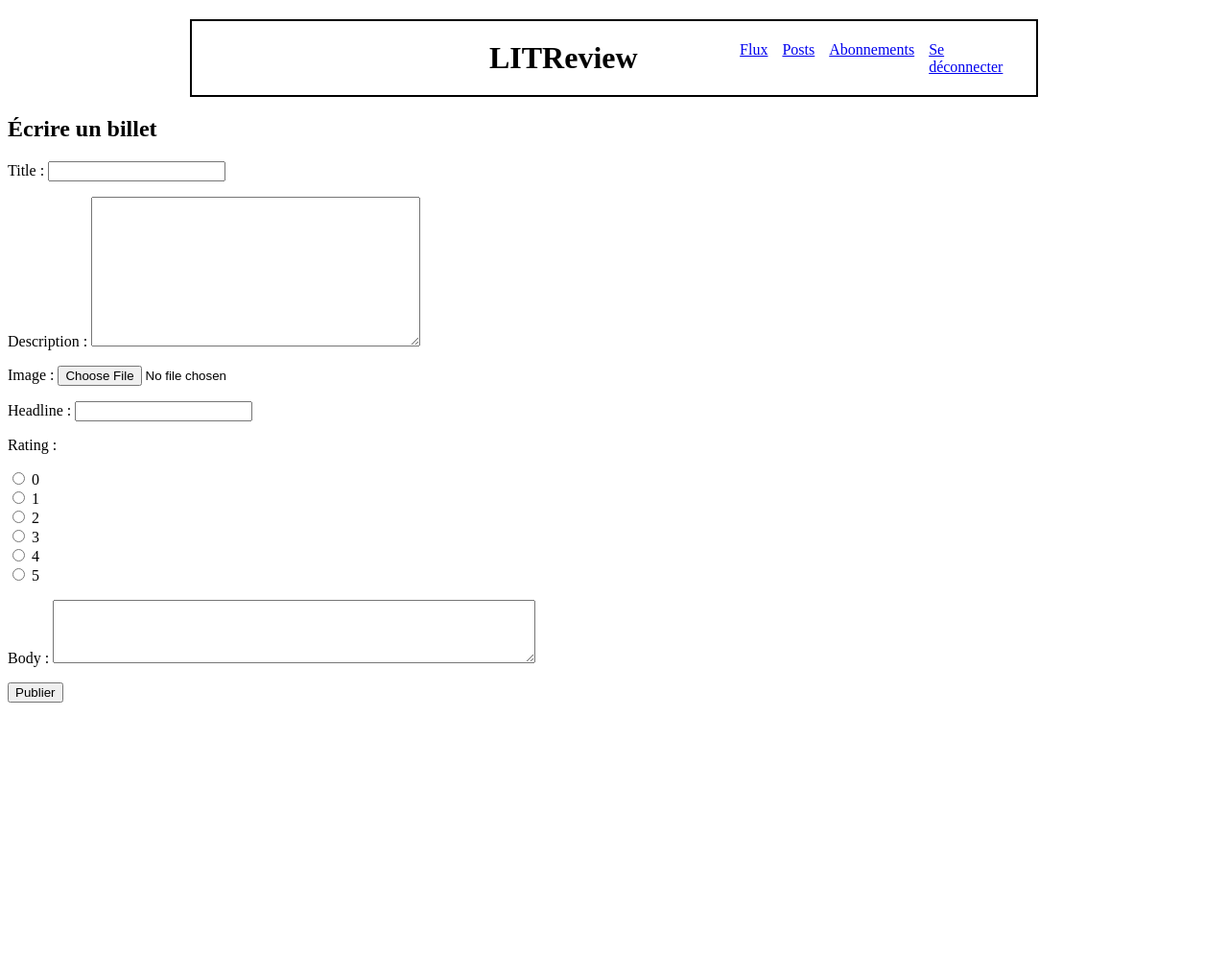
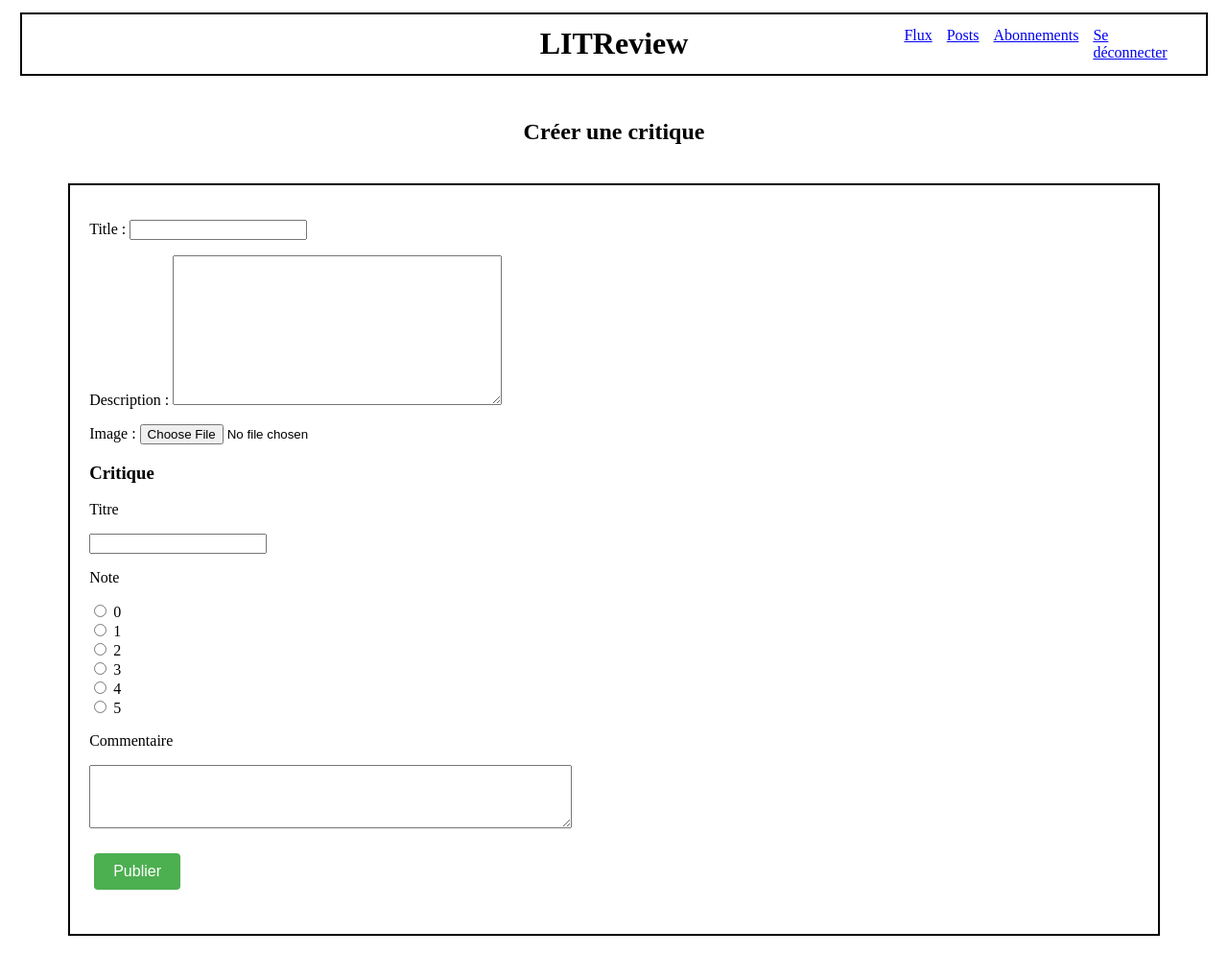
Before and after one commit to NicolasF425/litrevu, a Django app: page /review/ in a window 1280 px wide. Shown: the whole page at 96% size. Before the commit the page ends 732 px from the top, so only its background shows below. Run offline with Django 5.2, Linux system fonts and the light colour scheme; a user stored in the database is signed in.

Commit message:
modif css

```diff
--- a/litrevu/appli/templates/appli/create_review.html
+++ b/litrevu/appli/templates/appli/create_review.html
@@ -1,11 +1,36 @@
 {% extends 'base_connected.html' %}
 
 {% block content %}
-    <h2>Écrire un billet</h2>
-    <form method="post" enctype="multipart/form-data">
-        {{ ticket_form.as_p }}
-        {{ review_form.as_p }}
-        {% csrf_token %}
-        <button type="submit" >Publier</button>
-    </form>
+
+    <div class="center">
+        <h2>Créer une critique</h2>
+    </div>
+
+    <div class="div_border_internal">
+        <form method="post" enctype="multipart/form-data">
+            {{ ticket_form.as_p }}
+
+            <div>
+                <p><h3>Critique</h3></p>
+                <div>
+                    <label>Titre</label>
+                    <p>{{ review_form.headline }}</p>
+                </div>
+
+                <div class="inline">
+                    <label>Note</label>
+                    <p><span>{{ review_form.rating }}</span></p>
+                </div>
+
+                <div>
+                    <label>Commentaire</label>
+                    <p>{{ review_form.body }}</p>
+                </div>
+            </div>
+
+            {% csrf_token %}
+            <button type="submit" class="button">Publier</button>
+        </form>
+    </div>
+
 {% endblock content %}
--- a/litrevu/appli/templates/appli/flux.html
+++ b/litrevu/appli/templates/appli/flux.html
@@ -14,12 +14,14 @@
             {% if post|get_class == 'Ticket' %}
                 <p>{{ post.user.username }} a demandé une critique</p>
                 <p>{{ post.title }}</p>
-                <p>{{ post.time_created }}</p>
+                <p class="align-right">{{ post.time_created }}</p>
                 <p>{{ post.description }}</p>
                 {% if post.image %}
                     <img src="/media/{{post.image}}" alt="image">
                 {% endif %}
-                <a href="{% url 'response' post.id %}" class="button">Créer une critique</a>
+                <div class="align-right">
+                    <a href="{% url 'response' post.id %}" class="button">Créer une critique</a>
+                </div>
             {% elif post|get_class == 'Review' %}
                 <p>{{ post.time_created }}</p>
                 <p><h3>{{ post.headline }} - {{ post.rating }} ★</h3></p>
--- a/litrevu/static/styles.css
+++ b/litrevu/static/styles.css
@@ -14,6 +14,18 @@
 .signup-div {
     width: 40%;
     text-align: center;
+}
+
+/* base bordure */
+.base-border {
+    border-width:2px;
+    border-style:solid;
+    border-color:black;
+    margin-left: 1%;
+    margin-right: 1%;
+    margin-top: 1%;
+    margin-bottom: 2%;
+    padding: 1%;
 }
 
 /* bordure ticket et review */
@@ -41,8 +53,8 @@
 }
 
 .div_margins {
-    margin-left: 15%;
-    margin-right: 15%;
+    margin-left: 20%;
+    margin-right: 20%;
 }
 
 /* bordure abonnements et abonnes */
@@ -148,9 +160,17 @@ img {
     justify-content: flex-end;
 }
 
-.rating-options-inline {
+.inline {
+    display: inline-block;
+}
+
+.align-right {
     display: flex;
-    flex-direction: row; /* Direction normale (de gauche à droite) */
-    justify-content: flex-start;
-    align-items: center;
+    justify-content: flex-end;
+    padding: 10px;
 }
+
+.center {
+    display: flex;
+    justify-content: center;
+}
--- a/litrevu/templates/base.html
+++ b/litrevu/templates/base.html
@@ -6,7 +6,7 @@
         <title>LITReview</title>
     </head>
     <body>
-        <div class="div_border">
+        <div class="base-border">
             <div class="header-container">
                 <h1 class="title">LITReview</h1>
             </div>
--- a/litrevu/templates/base_connected.html
+++ b/litrevu/templates/base_connected.html
@@ -6,7 +6,7 @@
         <title>LITReview</title>
     </head>
     <body>
-        <div class="div_border">
+        <div class="base-border">
             <div class="header-container">
                 <div class="left-space"></div>
                 <h1 class="title">LITReview</h1>
```
Also changed, not shown: litrevu/appli/templates/appli/create_response.html (+38 -19 lines), litrevu/appli/templates/appli/create_ticket.html (+8 -6 lines), litrevu/appli/templates/appli/post_list.html (+5 -2 lines), litrevu/db.sqlite3, litrevu/media/Capture_décran_2025-03-13_105033.png (added).
